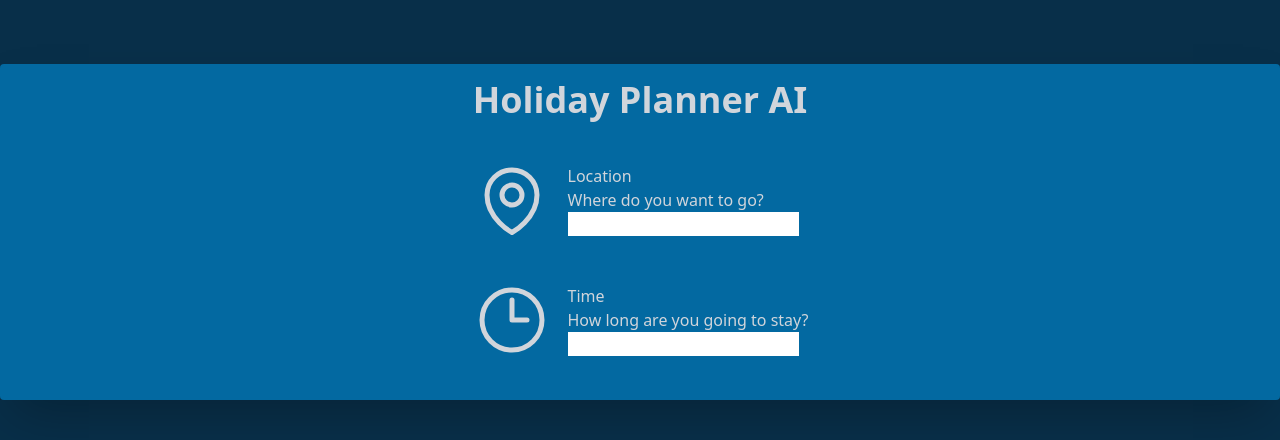
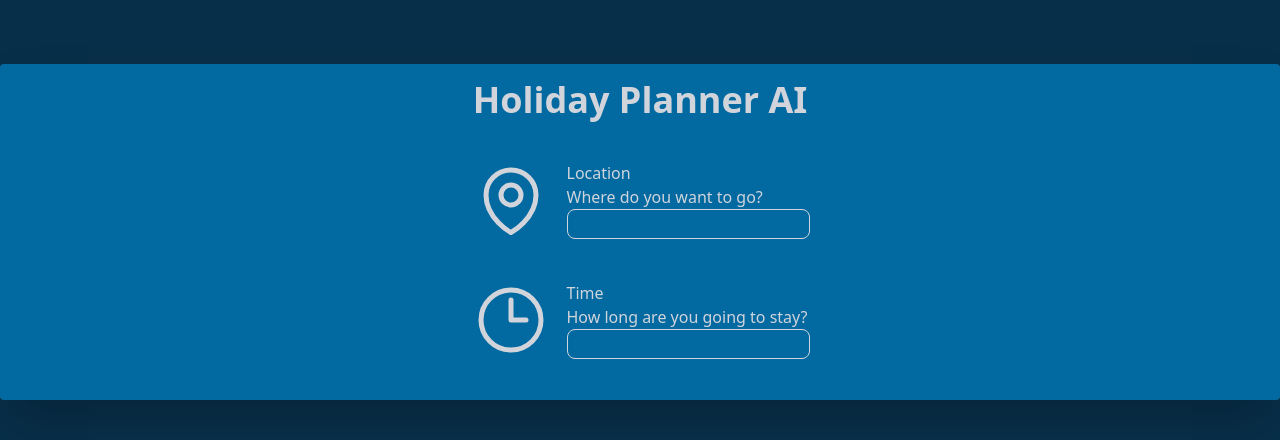
Before and after one commit to PhilSchoe/holiday-planner-ai, a React (Vite) app: page / in a window 1280 px wide. Shown: the top 440 px of the page. Built offline with nearby package versions, Linux system fonts and the light colour scheme.

Commit message:
Add styling to input field

```diff
--- a/src/InputPanel.tsx
+++ b/src/InputPanel.tsx
@@ -18,7 +18,10 @@ export default function inputPanel({
       <div>
         <div className="text-gray-300">{title}</div>
         <div className="text-gray-300">{subtitle}</div>
-        <input></input>
+        <input
+          type="text"
+          className="bg-sky-700 border border-gray-300 focus:outline-none focus:border-sky-950 focus:ring-1 focus:ring-sky-950 text-gray-300 rounded-lg p-0.5 pl-2"
+        />
       </div>
     </div>
   );
```
